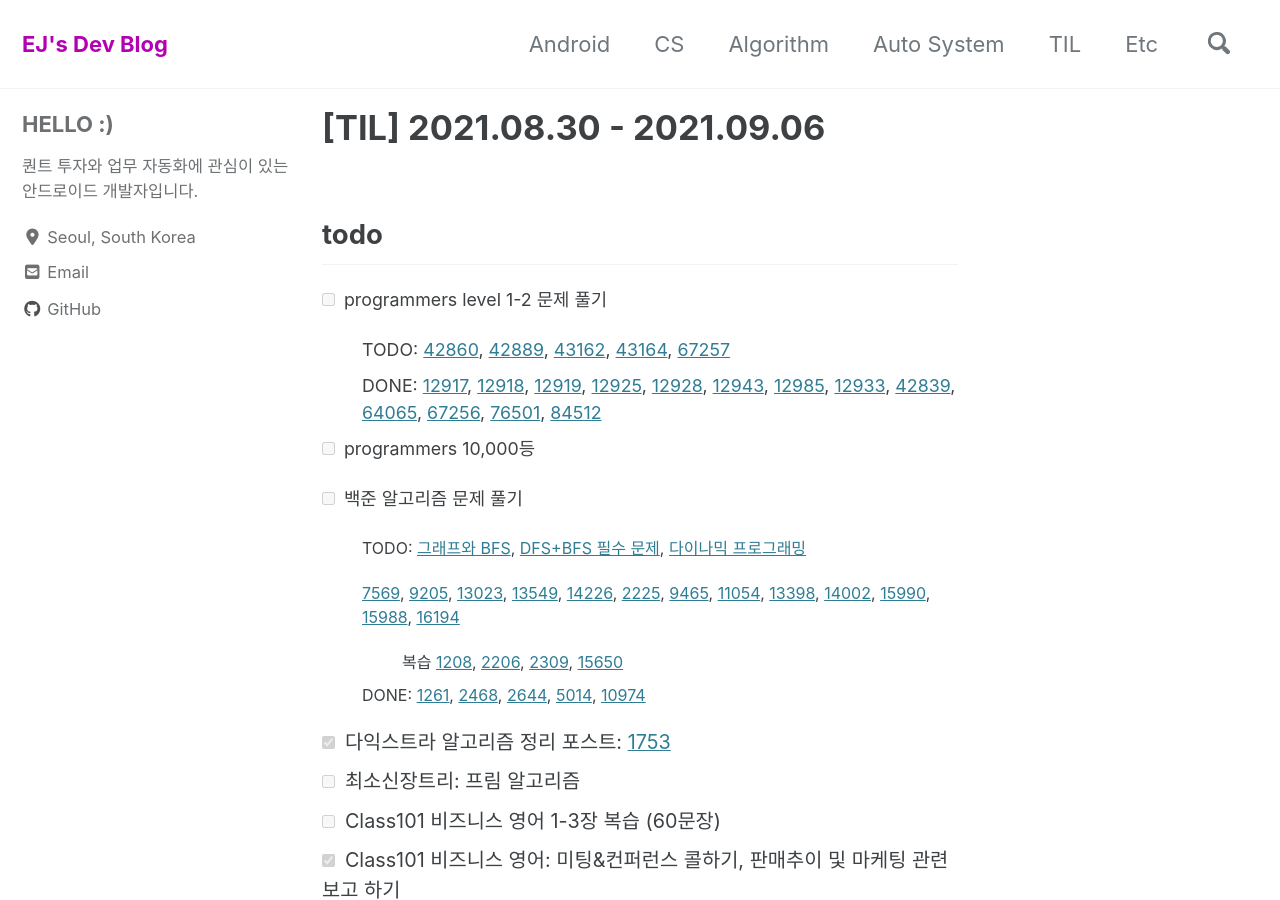
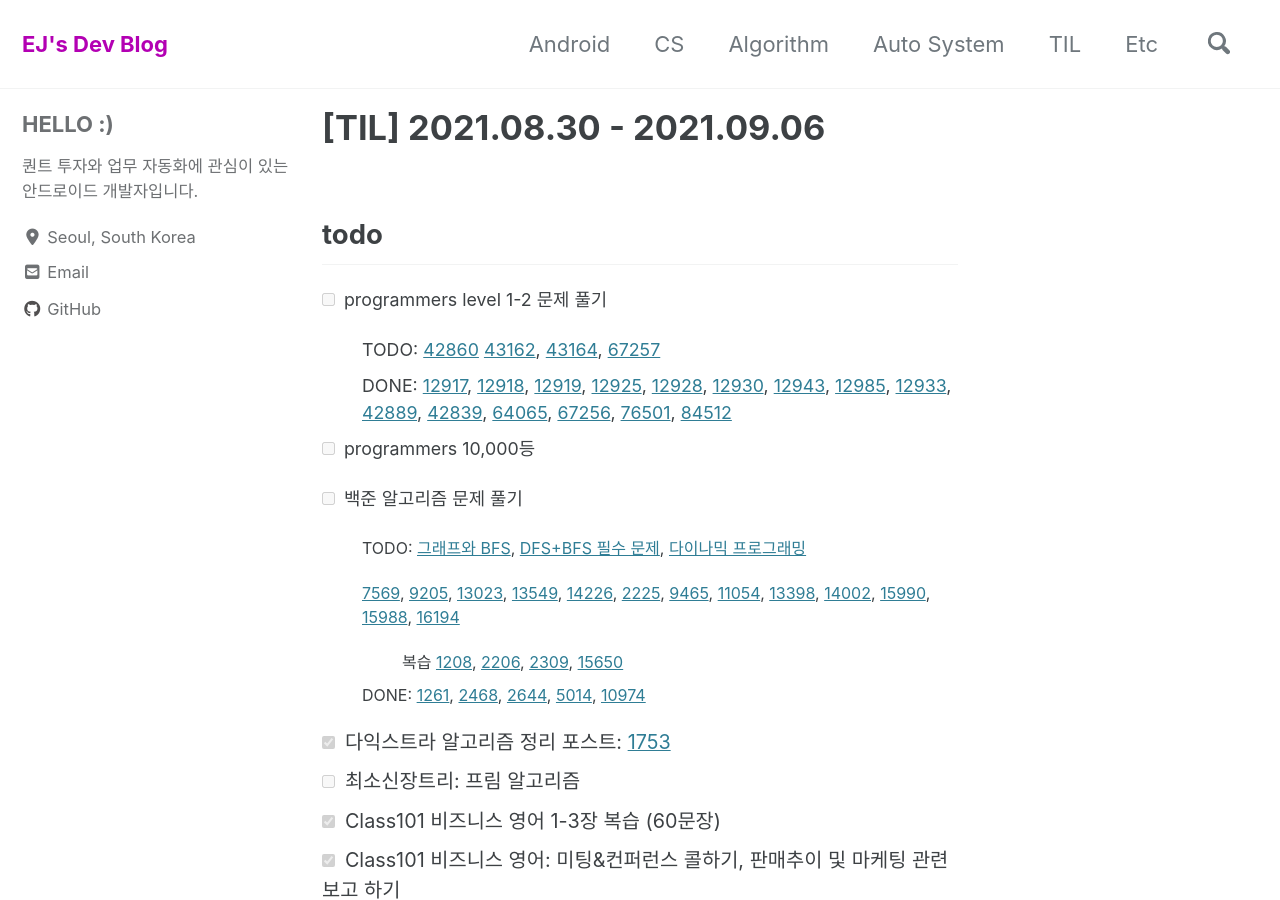
Before and after one commit to dev-eunji/dev-eunji.github.io, a Jekyll site: the page built from _posts/til/2021-08-30-TIL.md, in a window 1280 px wide and 900 px high. Built offline with Jekyll 4.4.1, drawn with Linux system fonts in a browser that asks for light colours; cached includes are drawn as plain includes; nearby versions of some CDN libraries; comment, search, counter and statistics services are not loaded.

Commit message:
[TIL] 20210904

```diff
--- a/_posts/til/2021-08-30-TIL.md
+++ b/_posts/til/2021-08-30-TIL.md
@@ -11,8 +11,8 @@ comments: true
 
 - [ ] programmers level 1-2 문제 풀기
 
-  - TODO: [42860](https://programmers.co.kr/learn/courses/30/lessons/42860), [42889](https://programmers.co.kr/learn/courses/30/lessons/42889), [43162](https://programmers.co.kr/learn/courses/30/lessons/43162), [43164](https://programmers.co.kr/learn/courses/30/lessons/43164), [67257](https://programmers.co.kr/learn/courses/30/lessons/67257)
-  - DONE: [12917](https://programmers.co.kr/learn/courses/30/lessons/12917), [12918](https://programmers.co.kr/learn/courses/30/lessons/12918), [12919](https://programmers.co.kr/learn/courses/30/lessons/12919), [12925](https://programmers.co.kr/learn/courses/30/lessons/12925), [12928](https://programmers.co.kr/learn/courses/30/lessons/12928), [12943](https://programmers.co.kr/learn/courses/30/lessons/12943), [12985](https://programmers.co.kr/learn/courses/30/lessons/12985), [12933](https://programmers.co.kr/learn/courses/30/lessons/12933), [42839](https://programmers.co.kr/learn/courses/30/lessons/42839), [64065](https://programmers.co.kr/learn/courses/30/lessons/64065), [67256](https://programmers.co.kr/learn/courses/30/lessons/67256), [76501](https://programmers.co.kr/learn/courses/30/lessons/76501), [84512](https://programmers.co.kr/learn/courses/30/lessons/84512)
+  - TODO: [42860](https://programmers.co.kr/learn/courses/30/lessons/42860) [43162](https://programmers.co.kr/learn/courses/30/lessons/43162), [43164](https://programmers.co.kr/learn/courses/30/lessons/43164), [67257](https://programmers.co.kr/learn/courses/30/lessons/67257)
+  - DONE: [12917](https://programmers.co.kr/learn/courses/30/lessons/12917), [12918](https://programmers.co.kr/learn/courses/30/lessons/12918), [12919](https://programmers.co.kr/learn/courses/30/lessons/12919), [12925](https://programmers.co.kr/learn/courses/30/lessons/12925), [12928](https://programmers.co.kr/learn/courses/30/lessons/12928), [12930](https://programmers.co.kr/learn/courses/30/lessons/12930), [12943](https://programmers.co.kr/learn/courses/30/lessons/12943), [12985](https://programmers.co.kr/learn/courses/30/lessons/12985), [12933](https://programmers.co.kr/learn/courses/30/lessons/12933), [42889](https://programmers.co.kr/learn/courses/30/lessons/42889), [42839](https://programmers.co.kr/learn/courses/30/lessons/42839), [64065](https://programmers.co.kr/learn/courses/30/lessons/64065), [67256](https://programmers.co.kr/learn/courses/30/lessons/67256), [76501](https://programmers.co.kr/learn/courses/30/lessons/76501), [84512](https://programmers.co.kr/learn/courses/30/lessons/84512)
 
 - [ ] programmers 10,000등
 
@@ -29,7 +29,7 @@ comments: true
 
 - [x] 다익스트라 알고리즘 정리 포스트: [1753](https://www.acmicpc.net/problem/1753)
 - [ ] 최소신장트리: 프림 알고리즘
-- [ ] Class101 비즈니스 영어 1-3장 복습 (60문장)
+- [x] Class101 비즈니스 영어 1-3장 복습 (60문장)
 - [x] Class101 비즈니스 영어: 미팅&컨퍼런스 콜하기, 판매추이 및 마케팅 관련 보고 하기
 
 ## What I learned
```
